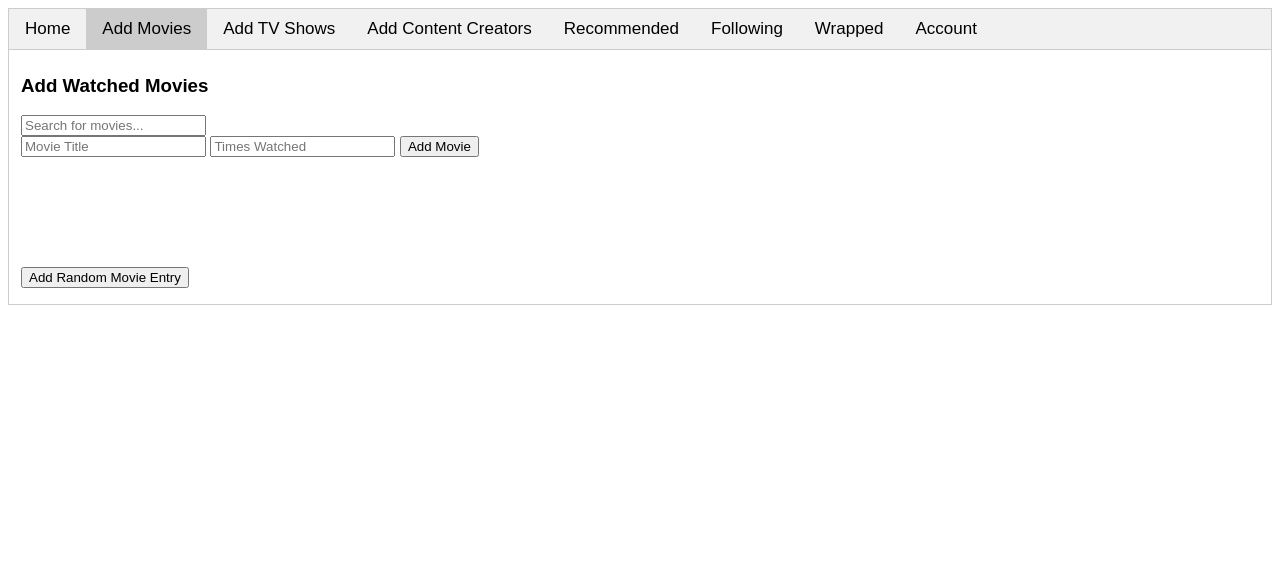
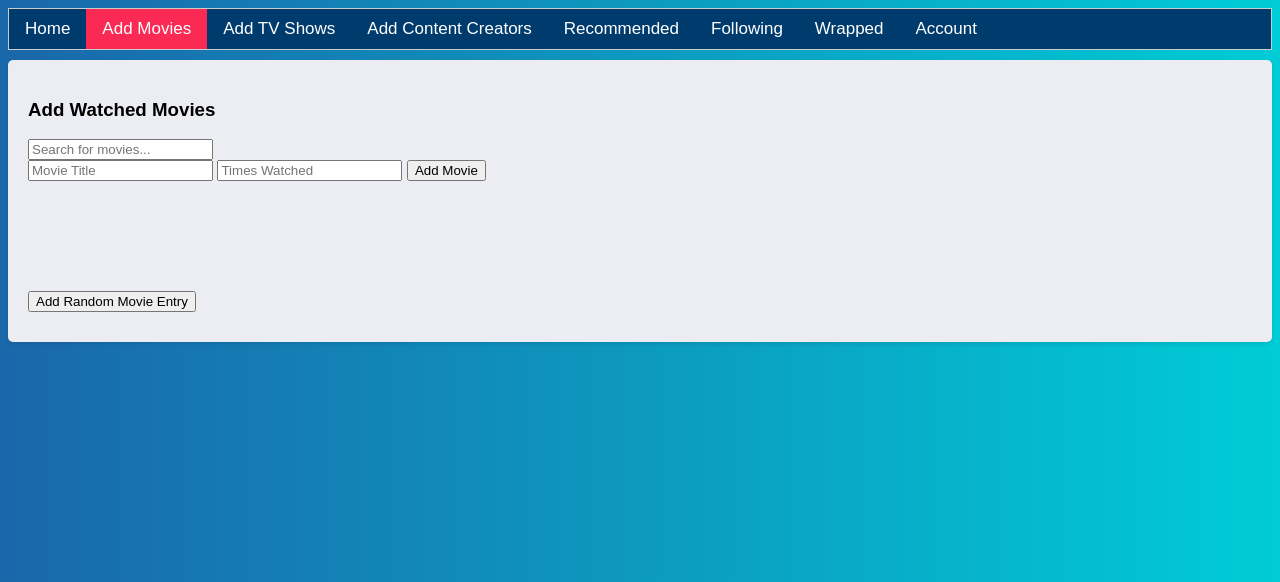
Before and after one commit to EthanBorchard/video-streaming-site, a PHP site: page /dashboard.php in a window 1280 px wide, after a click on "Add Movies". Shown: the top 582 px of the page. Run offline with PHP 8.4, Linux system fonts and the light colour scheme; the visitor is signed in with stand-in values (Sample User, id 1); data that the repository does not hold is empty.

Commit message:
#16 Overhaul styling.

```diff
--- a/css/dashboard_style.css
+++ b/css/dashboard_style.css
@@ -1,9 +1,12 @@
-body { font-family: Arial; }
+body {
+    font-family: Arial, sans-serif;
+    background-image: linear-gradient(to right, #1a67aa, #00ccd6);
+}
 
 .tab {
     overflow: hidden;
     border: 1px solid #ccc;
-    background-color: #f1f1f1;
+    background-color: #003b6d;
 }
 
 .tab button {
@@ -15,16 +18,16 @@ body { font-family: Arial; }
     padding: 10px 16px;
     transition: 0.3s;
     font-size: 17px;
+    color: white;
 }
 
-.tab button:hover { background-color: #ddd; }
+.tab button:hover { background-color: #fa2a55; }
 
-.tab button.active { background-color: #ccc; }
+.tab button.active { background-color: #fa2a55; }
 
 .tabcontent {
     display: none;
-    padding: 6px 12px;
-    border: 1px solid #ccc;
+    padding: 6px 8px;
     border-top: none;
 }
 
@@ -56,21 +59,31 @@ a.button:hover {
     width: 100%;
     text-align: left;
     padding-left: 10px;
-    padding-bottom: 10px;
+    padding-bottom: 5px;
     background-color: transparent;
+}
+
+#AddMovies,
+#AddTVShows,
+#AddContentCreators {
+    background-color: #ebedf3;
+    border-radius: 5px;
+    padding: 20px;
+    box-shadow: 0 2px 4px rgba(0, 0, 0, 0.1);
+    margin-top: 10px;
 }
 
 #addMovieMessage,
 #addTVShowMessage,
 #addCreatorMessage {
-    color: green;
+    color: rgb(28, 200, 39);
     margin-top: 10px;
 }
 
 #addRandomMovieMessage,
 #addRandomTVShowMessage,
 #addRandomCreatorMessage {
-    color: green;
+    color: rgb(28, 200, 39);
     margin-top: 10px;
 }
 
```
Also changed, not shown: other parts of css/dashboard_style.css (+20 -15 lines), css/index_style.css (+4 -4 lines).
